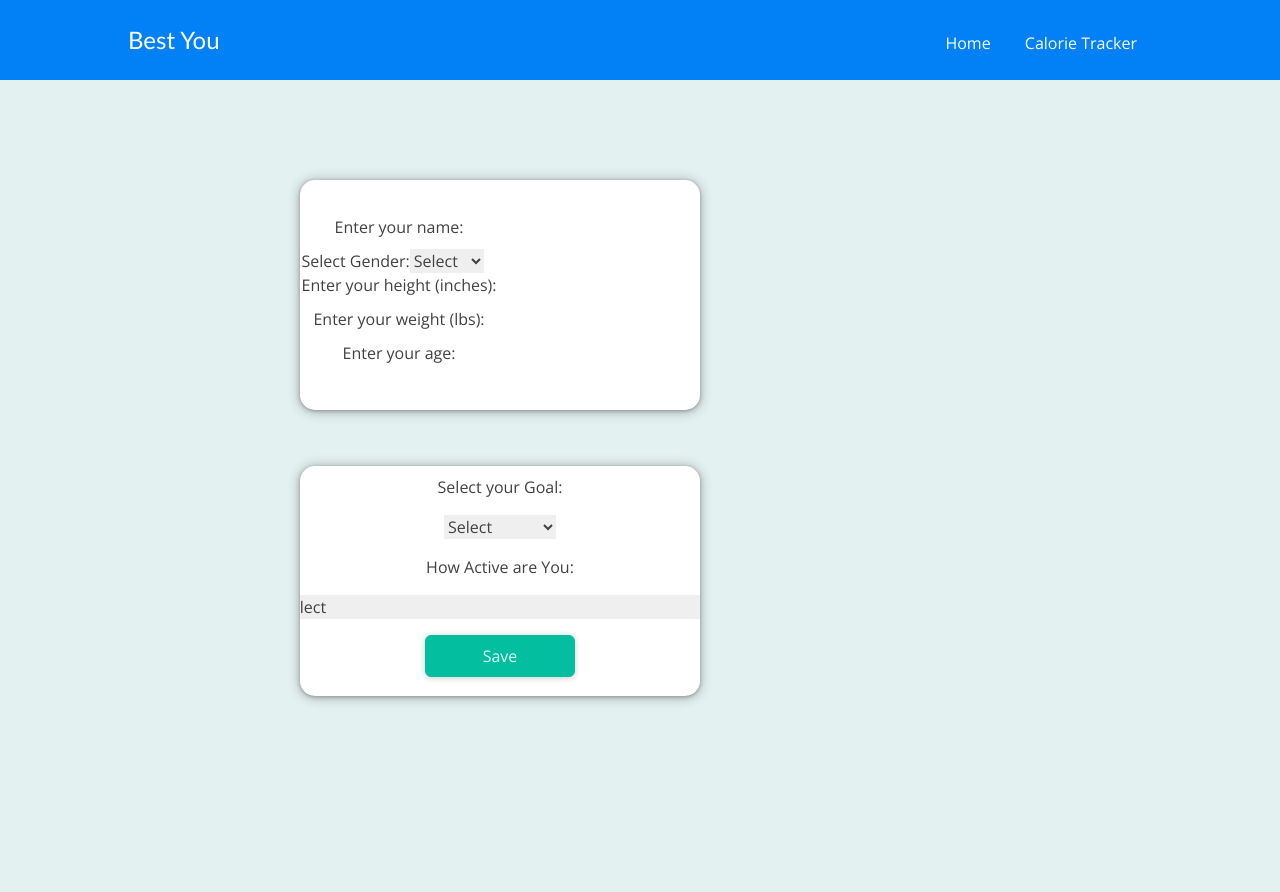
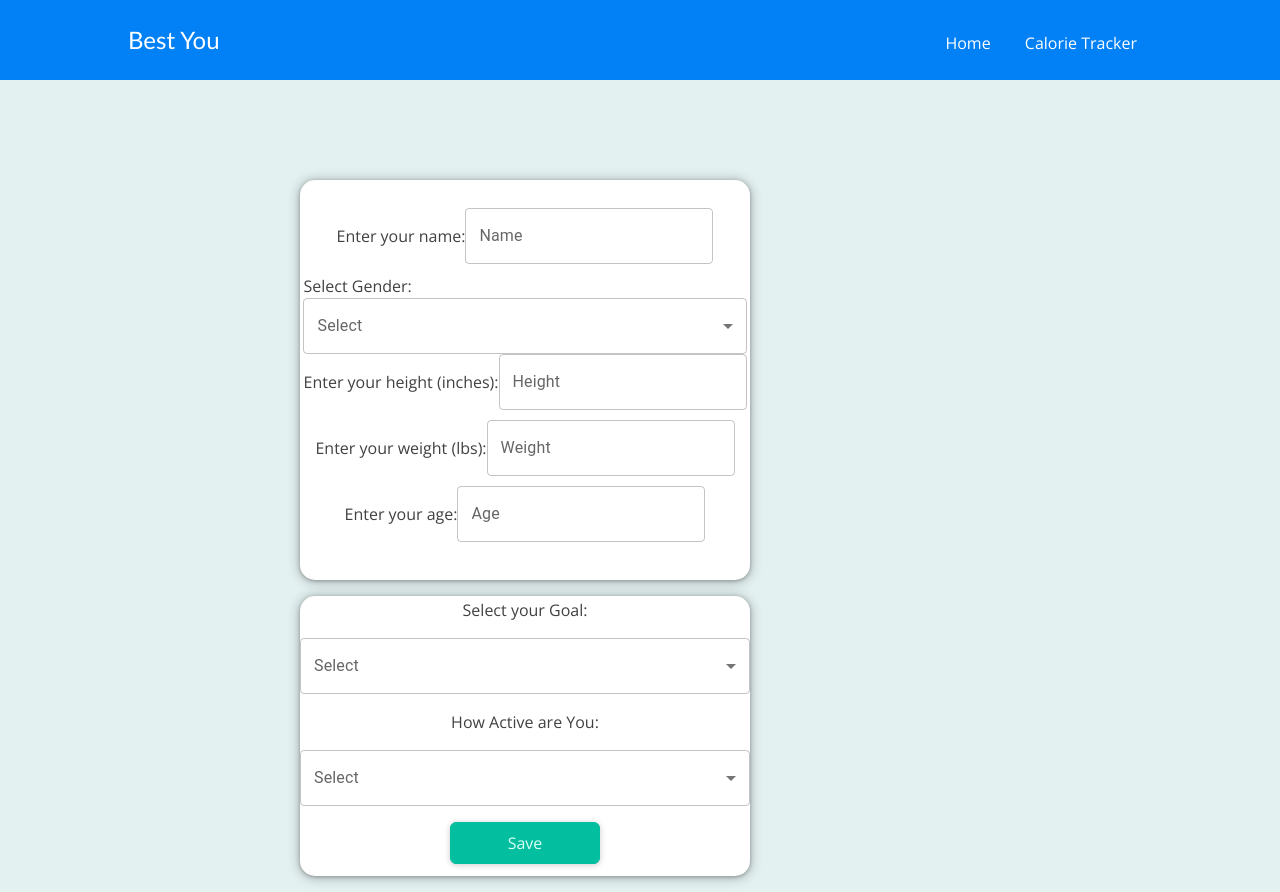
Before and after one commit to DaikonPlays/Nutrition-Tracker, a Next.js app: page / in a window 1280 px wide. Before the commit the page ends 800 px from the top, so only its background shows below. Built offline with nearby package versions, Linux system fonts and the light colour scheme.

Commit message:
MUI React Import and Edits

```diff
--- a/components/ui/box.module.css
+++ b/components/ui/box.module.css
@@ -7,8 +7,8 @@
   display: flex;
   flex-direction: column;
   gap: 1rem;
-  width: 400px;
-  height: 230px;
+  width: 450px;
+  height: 400px;
   display: flex;
   justify-content: center;
   align-items: center;
@@ -24,8 +24,8 @@
   display: flex;
   flex-direction: column;
   gap: 1rem;
-  width: 400px;
-  height: 230px;
+  width: 450px;
+  height: 280px;
   display: flex;
   justify-content: center;
   align-items: center;
--- a/package.json
+++ b/package.json
@@ -9,6 +9,9 @@
     "lint": "next lint"
   },
   "dependencies": {
+    "@emotion/react": "^11.11.1",
+    "@emotion/styled": "^11.11.0",
+    "@mui/material": "^5.14.2",
     "@nextui-org/react": "^1.0.0-beta.13",
     "next": "^13.4.10",
     "react": "^18.2.0",
--- a/pages/index.js
+++ b/pages/index.js
@@ -3,8 +3,9 @@ import styles from "@/styles/styles.module.css";
 import { useState } from "react";
 import box from "@/components/ui/box.module.css";
 import Link from "next/link";
-import { NextUIProvider } from "@nextui-org/react";
-import dropdown from '@/components/dropdown/dropdown.module.css'
+import Button from "@mui/material/Button";
+import { FormControl, InputLabel, MenuItem, Select, TextField } from "@mui/material";
+
 function Home() {
   const [height, setHeight] = useState("");
   const [weight, setWeight] = useState("");
@@ -63,56 +64,70 @@ function Home() {
         <form onSubmit={handleSubmit}>
           <label className={styles.indentedlabel}>
             Enter your name:
-            <input type="text" value={name} onChange={handleName} />
+            <TextField id="name" label="Name" value={name} onChange={handleName}/>
           </label>
           <label htmlFor="genderSelect">Select Gender:</label>
-          <select id="genderSelect" value={gender} onChange={handleGender}>
-            <option value="">Select</option>
-            <option value="male">Male</option>
-            <option value="female">Female</option>
-          </select>
+          <FormControl fullWidth>
+          <InputLabel id="genderSelect" className="rounded-lg" value="">
+            Select
+          </InputLabel>
+          <Select onChange={handleGender} value={gender}>
+            <MenuItem value={null}>Select</MenuItem>
+            <MenuItem value="male">Male</MenuItem>
+            <MenuItem value="female">Female</MenuItem>
+          </Select>
+        </FormControl>
           <label className={styles.indentedlabel}>
             Enter your height (inches):
-            <input type="number" value={height} onChange={handleHeightChange} />
+            <TextField type="number" id="height" label="Height" value={height} onChange={handleHeightChange}/>
           </label>
           <label className={styles.indentedlabel}>
             Enter your weight (lbs):
-            <input type="number" value={weight} onChange={handleWeightChange} />
+            <TextField type="number" id="weight" label="Weight" value={weight} onChange={handleWeightChange}/>
           </label>
           <label className={styles.indentedlabel}>
             Enter your age:
-            <input type="number" value={age} onChange={handleAgeChange} />
+            <TextField type="number" id="age" label="Age" value={age} onChange={handleAgeChange}/>
           </label>
         </form>
       </li>
-      <button className="bg-blue-400 p"></button>
       <li className={box.right}>
         <label htmlFor="goalSelect">Select your Goal:</label>
-        <select id="goalSelect" value={goal} onChange={handleGoal}>
-          <option value="" className="rounded-lg">Select</option>
-          <option value="loseFat">Lose Fat</option>
-          <option value="gainMuscle">Gain Muscle</option>
-          <option value="maintainPhysique">Consistency</option>
-        </select>
+        <FormControl fullWidth>
+          <InputLabel id="goalSelect" className="rounded-lg" value="">
+            Select
+          </InputLabel>
+          <Select onChange={handleGoal} value={goal}>
+            <MenuItem value={null}>Select</MenuItem>
+            <MenuItem value="loseFat">Lose Fat</MenuItem>
+            <MenuItem value="gainMuscle">Gain Muscle</MenuItem>
+            <MenuItem value="maintainPhysique">Maintain Physique</MenuItem>
+          </Select>
+        </FormControl>
         <label htmlFor="lifeSelect">How Active are You:</label>
-        <select id="lifeSelect" value={life} onChange={handleLife}>
-          <option value="" className="rounded-lg">Select</option>
-          <option value="sedentary">
-            Sedentary (little to no exercise and work a desk job)
-          </option>
-          <option value="light">
-            Lightly active (light exercise 1-3 days per week)
-          </option>
-          <option value="moderate">
-            Moderately active (moderate exercise 3-5 days per week)
-          </option>
-          <option value="very">
-            Very active (heavy exercise 6-7 days per week)
-          </option>
-          <option value="extremely">
-            Extremely active (strenuous training 2 times a day)
-          </option>
-        </select>
+        <FormControl fullWidth>
+          <InputLabel id="lifeSelect" className="rounded-lg">
+            Select
+          </InputLabel>
+          <Select onChange={handleLife} value={life}>
+            <MenuItem value={null}>Select</MenuItem>
+            <MenuItem value="sedentary">
+              Sedentary (little to no exercise and work a desk job)
+            </MenuItem>
+            <MenuItem value="light">
+              Lightly active (light exercise 1-3 days per week)
+            </MenuItem>
+            <MenuItem value="moderate">
+              Moderately active (moderate exercise 3-5 days per week)
+            </MenuItem>
+            <MenuItem value="very">
+              Very active (heavy exercise 6-7 days per week)
+            </MenuItem>
+            <MenuItem value="extremely">
+              Extremely active (strenuous training 2 times a day)
+            </MenuItem>
+          </Select>
+        </FormControl>
         <Link
           href={{
             pathname: `/${name}_data`,
```
Also changed, not shown: components/dropdown/dropdown.js (+27 -0 lines), components/dropdown/dropdown.module.css (+38 -0 lines), 1 other file (tests, documents, lock files or other folders).
